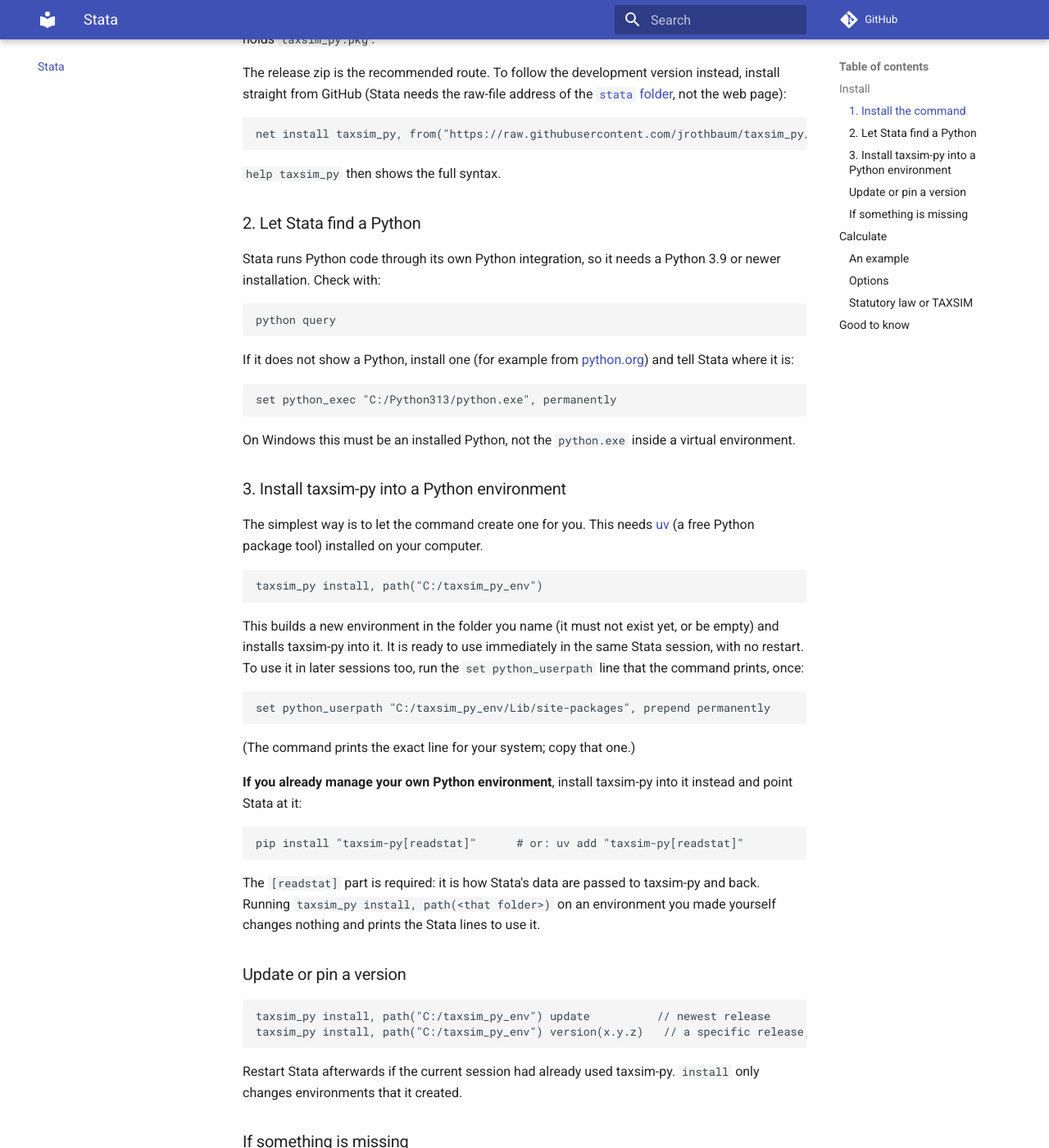
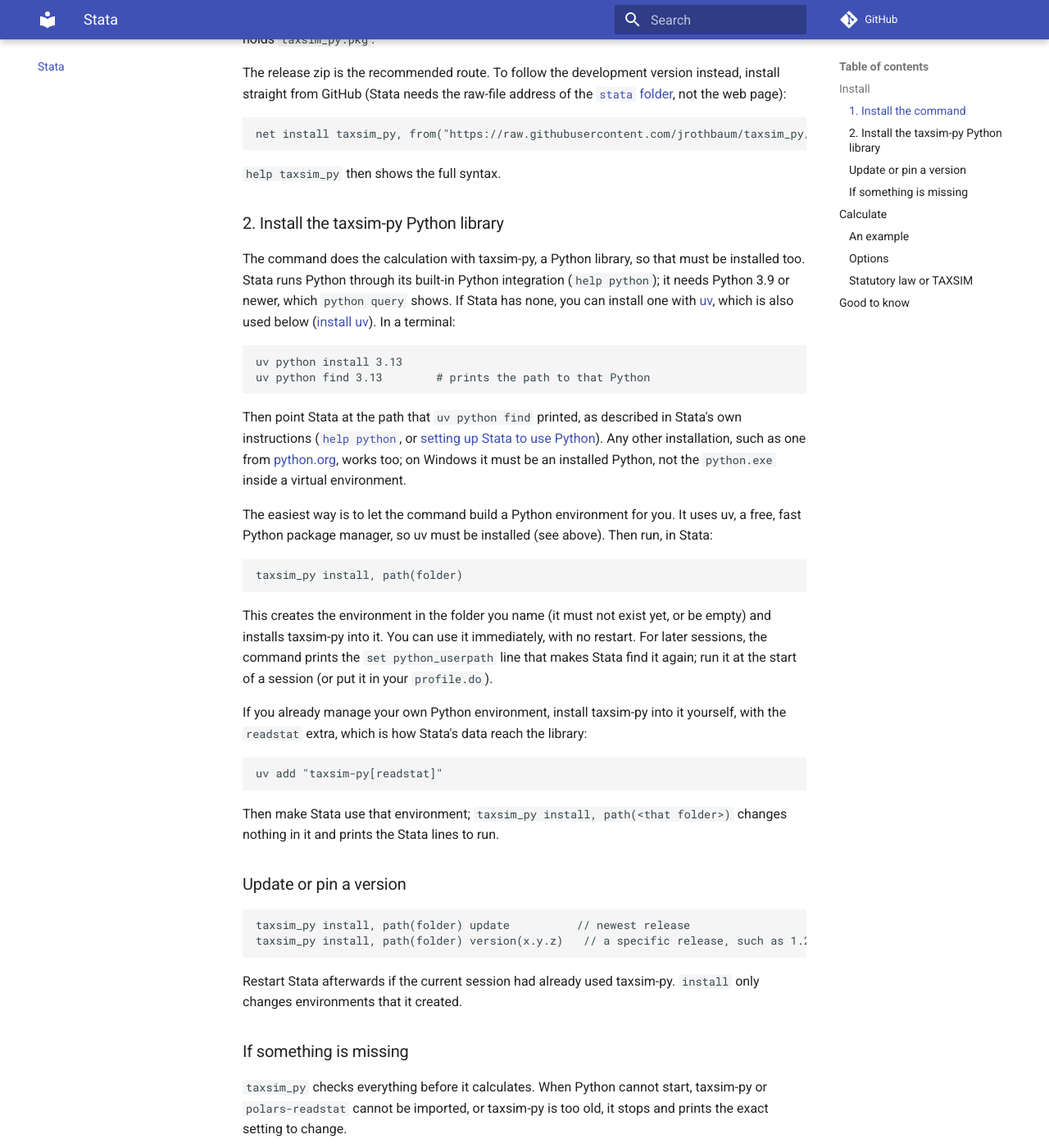
Before and after one commit to jrothbaum/taxsim_py, an MkDocs documentation site: the page built from docs/stata.md, in a window 1280 px wide and 1400 px high, scrolled down 966 px. Shown: the whole window at 82% size. Built offline with MkDocs 1.6.1 and Material for MkDocs 9.7.7, drawn with Linux system fonts in a browser that asks for light colours; comment, search, counter and statistics services are not loaded.

Commit message:
Stata docs: uv only, no specific paths, no permanent settings
Co-Authored-By: Claude Sonnet 5.5 <noreply@anthropic.com>

````diff
--- a/docs/stata.md
+++ b/docs/stata.md
@@ -49,61 +49,52 @@ net install taxsim_py, from("https://raw.githubusercontent.com/jrothbaum/taxsim_
 
 `help taxsim_py` then shows the full syntax.
 
-### 2. Let Stata find a Python
+### 2. Install the taxsim-py Python library
 
-Stata runs Python code through its own Python integration, so it needs a Python 3.9 or
-newer installation. Check with:
+The command does the calculation with taxsim-py, a Python library, so that must be installed
+too. Stata runs Python through its built-in Python integration (`help python`); it needs
+Python 3.9 or newer, which `python query` shows. If Stata has none, you can install one with
+[uv](https://docs.astral.sh/uv/), which is also used below
+([install uv](https://docs.astral.sh/uv/getting-started/installation/)). In a terminal:
+
+```bash
+uv python install 3.13
+uv python find 3.13        # prints the path to that Python
+```
+
+Then point Stata at the path that `uv python find` printed, as described in Stata's own
+instructions ([`help python`](https://www.stata.com/manuals/ppython.pdf), or
+[setting up Stata to use Python](https://blog.stata.com/2020/08/18/stata-python-integration-part-1-setting-up-stata-to-use-python/)).
+Any other installation, such as one from [python.org](https://www.python.org), works too; on
+Windows it must be an installed Python, not the `python.exe` inside a virtual environment.
+
+The easiest way is to let the command build a Python environment for you. It uses uv, a
+free, fast Python package manager, so uv must be installed (see above). Then run, in Stata:
 
 ```stata
-python query
+taxsim_py install, path(folder)
 ```
 
-If it does not show a Python, install one (for example from
-[python.org](https://www.python.org)) and tell Stata where it is:
+This creates the environment in the folder you name (it must not exist yet, or be empty)
+and installs taxsim-py into it. You can use it immediately, with no restart. For later
+sessions, the command prints the `set python_userpath` line that makes Stata find it again;
+run it at the start of a session (or put it in your `profile.do`).
 
-```stata
-set python_exec "C:/Python313/python.exe", permanently
+If you already manage your own Python environment, install taxsim-py into it yourself,
+with the `readstat` extra, which is how Stata's data reach the library:
+
+```bash
+uv add "taxsim-py[readstat]"
 ```
 
-On Windows this must be an installed Python, not the `python.exe` inside a virtual
-environment.
-
-### 3. Install taxsim-py into a Python environment
-
-The simplest way is to let the command create one for you. This needs
-[uv](https://docs.astral.sh/uv/) (a free Python package tool) installed on your computer.
-
-```stata
-taxsim_py install, path("C:/taxsim_py_env")
-```
-
-This builds a new environment in the folder you name (it must not exist yet, or be empty)
-and installs taxsim-py into it. It is ready to use immediately in the same Stata session,
-with no restart. To use it in later sessions too, run the `set python_userpath` line that
-the command prints, once:
-
-```stata
-set python_userpath "C:/taxsim_py_env/Lib/site-packages", prepend permanently
-```
-
-(The command prints the exact line for your system; copy that one.)
-
-**If you already manage your own Python environment**, install taxsim-py into it instead
-and point Stata at it:
-
-```bash
-pip install "taxsim-py[readstat]"      # or: uv add "taxsim-py[readstat]"
-```
-
-The `[readstat]` part is required: it is how Stata's data are passed to taxsim-py and back.
-Running `taxsim_py install, path(<that folder>)` on an environment you made yourself
-changes nothing and prints the Stata lines to use it.
+Then make Stata use that environment; `taxsim_py install, path(<that folder>)` changes
+nothing in it and prints the Stata lines to run.
 
 ### Update or pin a version
 
 ```stata
-taxsim_py install, path("C:/taxsim_py_env") update          // newest release
-taxsim_py install, path("C:/taxsim_py_env") version(x.y.z)   // a specific release, such as 1.2.3
+taxsim_py install, path(folder) update          // newest release
+taxsim_py install, path(folder) version(x.y.z)   // a specific release, such as 1.2.3
 ```
 
 Restart Stata afterwards if the current session had already used taxsim-py. `install` only
````
Also changed, not shown: 2 other files.
